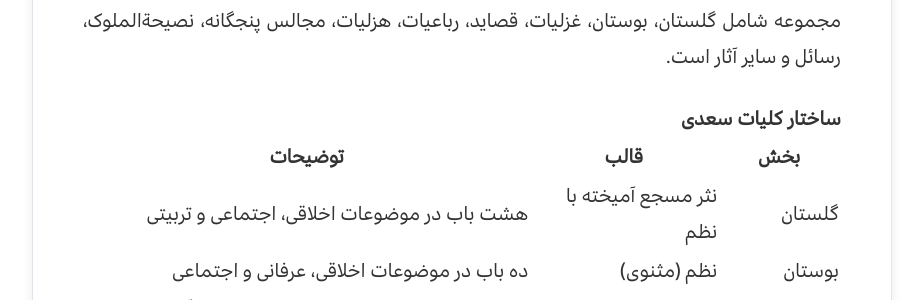
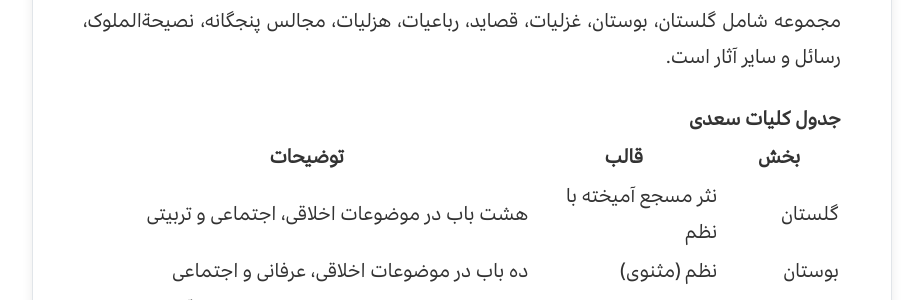
Before and after one commit to darkblog/darkblog.github.io, a Jekyll site: the page built from _posts/2025-11-28-saadi.md, in a window 1280 px wide and 900 px high, scrolled down 2512 px. Shown: the part 157-457 px from the top of the window, without its empty margins (178-1101 px from the left). Built offline with Jekyll 4.4.1, drawn with Linux system fonts in a browser that asks for light colours.

Commit message:
Update 2025-11-28-saadi.md

```diff
--- a/_posts/2025-11-28-saadi.md
+++ b/_posts/2025-11-28-saadi.md
@@ -34,7 +34,7 @@ image: /biography/saadi-shirazi.jpg
 
 تمامی آثار منظوم و منثور سعدی در مجموعه‌ای با عنوان «کلیات سعدی» گردآوری شده است. این مجموعه شامل گلستان، بوستان، غزلیات، قصاید، رباعیات، هزلیات، مجالس پنجگانه، نصیحة‌الملوک، رسائل و سایر آثار است.
 
-#### ساختار کلیات سعدی
+#### جدول کلیات سعدی
 
 | بخش | قالب | توضیحات |
 |------|------|----------|
@@ -259,8 +259,6 @@ image: /biography/saadi-shirazi.jpg
 
 امیرخسرو دهلوی، جامی، پروین اعتصامی، محمدعلی جمال‌زاده، ابراهیم گلستان و بسیاری از شاعران و نویسندگان معاصر نیز از سعدی تأثیر پذیرفته‌اند. حتی در ادبیات معاصر، نویسندگانی چون محمود دولت‌آبادی و بهرام بیضایی به عنوان «سعدی معاصر» شناخته شده‌اند.
 
----
-
 ## نمونه‌های مشهور از حکایت‌ها و ابیات گلستان و بوستان
 
 ### گلستان
```
